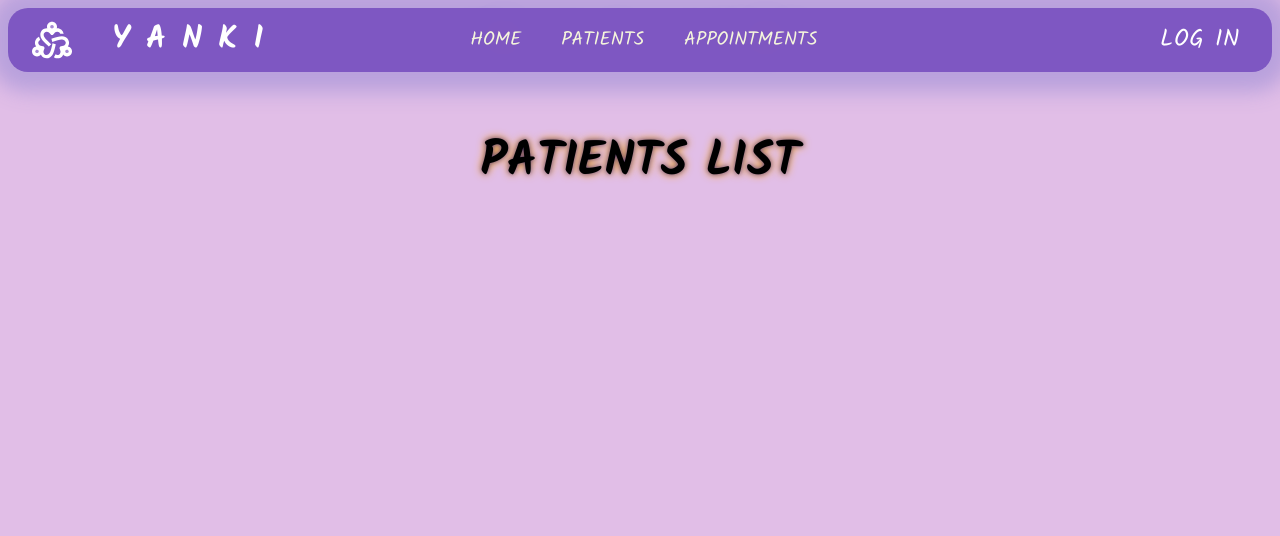
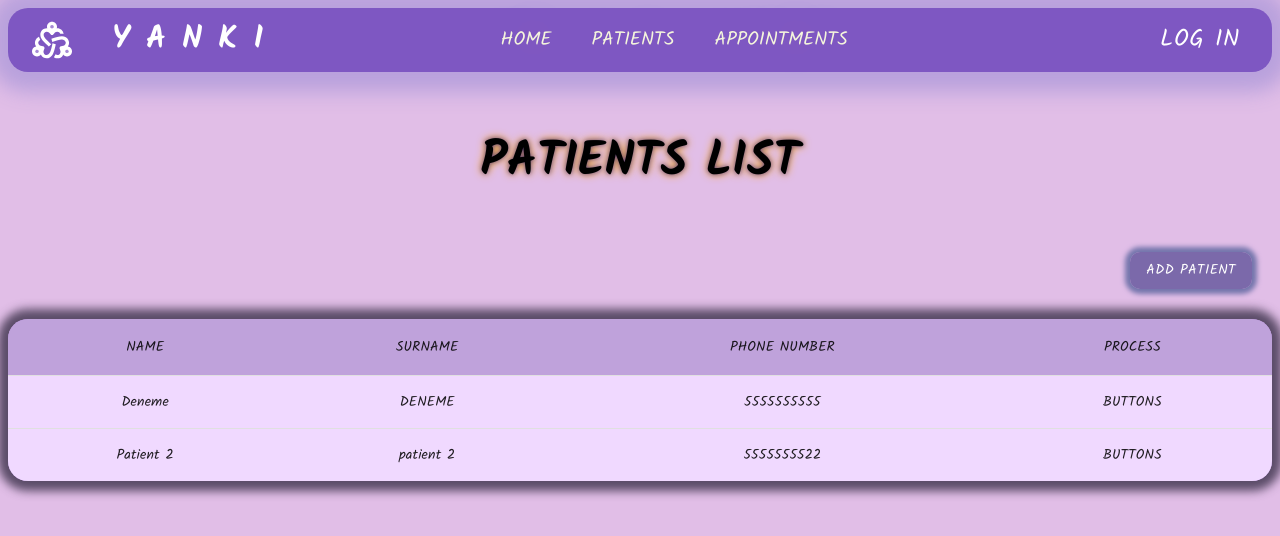
Before and after one commit to habibecee/PATIENT-REGISTRATION-APP, a React (Create React App) app: page /patients in a window 1280 px wide. Shown: the top 536 px of the page. Built offline with nearby package versions, Linux system fonts and the light colour scheme; data requests are answered from the project's data file.

Commit message:
appointment-and-patiens-pages-added

```diff
--- a/db.json
+++ b/db.json
@@ -10,7 +10,14 @@
         "surname": "DENEME",
         "phoneNumber" : 5555555555,
         "processIds" : [1 , 2]
-    }
+    },
+    { "id": 2,
+      "name": "Patient 2",
+      "surname": "patient 2",
+      "phoneNumber" : 5555555522,
+      "processIds" : [1 ]
+  }
+
     ],
     "process": [
         { "id": 1,
--- a/src/ASSETS/STYLES/GeneralStyle.css
+++ b/src/ASSETS/STYLES/GeneralStyle.css
@@ -1,3 +1,5 @@
+/* Header.js styles */
+
 .AppBar {
 	background-color: #7e57c2 !important;
 	box-shadow: 0 0 20px 20px #b39ddbe0 !important;
@@ -5,7 +7,7 @@
 }
 
 .NavbarLinkBox {
-	margin-left: -25%;
+	margin-left: -20%;
 	display: flex;
 	align-items: center;
 	justify-content: center;
@@ -39,8 +41,36 @@
 	color: black;
 }
 
+/* Patient.js & Home.js styles */
+
 .ListTableContainer {
 	background-color: #7e57c297;
 	box-shadow: 0 0 10px 10px #393049cc;
 	border-radius: 20px;
 }
+
+/* Patient.js styles */
+
+.AddBtn {
+	box-shadow: 0 0 5px 5px #7475ac !important;
+	background-color: #554994b8 !important;
+	transition: 1s ease !important;
+	color: #fff;
+	border-radius: 10px !important;
+}
+
+.AddBtn:hover {
+	background-color: #8e8fd1 !important;
+	box-shadow: 0 0 5px 5px #6c5eb5c0 !important;
+	color: black !important;
+}
+
+/* AddPatient.js styles */
+
+.formDiv {
+	display: flex;
+	flex-direction: column;
+	align-items: center;
+	justify-content: center;
+	gap: 20px;
+}
--- a/src/App.js
+++ b/src/App.js
@@ -3,6 +3,7 @@ import React from "react";
 import { BrowserRouter, Routes, Route } from "react-router-dom";
 import Home from "./PAGES/Home";
 import Patients from "./PAGES/Patients";
+import AddPatient from "./PAGES/AddPatient";
 
 function App() {
 	return (
@@ -10,6 +11,7 @@ function App() {
 			<Routes>
 				<Route path="/" element={<Home />} />
 				<Route path="/patients" element={<Patients />} />
+				<Route path="/add-patient" element={<AddPatient />} />
 			</Routes>
 		</BrowserRouter>
 	);
--- /dev/null
+++ b/src/COMPANENTS/Loading.js
@@ -0,0 +1,26 @@
+import React from "react";
+import Header from "./Header";
+import LoadingGif from "../ASSETS/IMAGES/Loading.gif";
+
+const Loading = (props) => {
+	return (
+		<div>
+			<Header />
+			<img
+				alt=""
+				src={LoadingGif}
+				style={{
+					width: "400px",
+					height: "400px",
+					display: "flex",
+					flexDirection: "column",
+					alignItems: "center",
+					justifyContent: "center",
+					marginLeft: "40%",
+				}}
+			/>
+		</div>
+	);
+};
+
+export default Loading;
--- /dev/null
+++ b/src/PAGES/AddPatient.js
@@ -0,0 +1,41 @@
+import React from "react";
+import Header from "../COMPANENTS/Header";
+import Loading from "../COMPANENTS/Loading";
+import Box from "@mui/material/Box";
+import TextField from "@mui/material/TextField";
+
+const AddPatient = (props) => {
+	return (
+		<div>
+			<Header />
+			<div className="PageName">
+				<h1> ADD NEW PATIENT </h1>
+			</div>
+			<Box
+				component="form"
+				sx={{
+					"& .MuiTextField-root": { m: 1, width: "40ch" },
+				}}
+				noValidate
+				autoComplete="off"
+			>
+				<div className="formDiv">
+					<div>
+						<TextField required id="outlined-required" label="NAME" />
+						<TextField required id="outlined-required" label="SURNAME" />
+					</div>
+					<div>
+						<TextField required id="outlined-required" label="PHONE NUMBER" />
+						<TextField
+							id="outlined-helperText"
+							label="NOTES"
+							helperText="Important Notes"
+						/>
+					</div>
+				</div>
+			</Box>
+		</div>
+	);
+};
+
+export default AddPatient;
--- a/src/PAGES/Home.js
+++ b/src/PAGES/Home.js
@@ -1,6 +1,7 @@
 import React, { useEffect, useState } from "react";
 import "../ASSETS/STYLES/GeneralStyle.css";
 import Header from "../COMPANENTS/Header";
+import Loading from "../COMPANENTS/Loading";
 import Table from "@mui/material/Table";
 import TableBody from "@mui/material/TableBody";
 import TableCell from "@mui/material/TableCell";
@@ -8,7 +9,6 @@ import TableContainer from "@mui/material/TableContainer";
 import TableHead from "@mui/material/TableHead";
 import TableRow from "@mui/material/TableRow";
 import axios from "axios";
-import Loading from "../ASSETS/IMAGES/Loading.gif";
 
 const Home = (props) => {
 	const [appointments, setAppointments] = useState(null);
@@ -30,26 +30,7 @@ const Home = (props) => {
 	}, []);
 
 	if (appointments === null || patients === null) {
-		return (
-			<div>
-				<Header />
-				<div className="PageName">
-					<h1> HOME </h1>
-				</div>
-				<img
-					src={Loading}
-					style={{
-						width: "300px",
-						height: "300px",
-						display: "flex",
-						flexDirection: "column",
-						alignItems: "center",
-						justifyContent: "center",
-						marginLeft: "40%",
-					}}
-				/>
-			</div>
-		);
+		return <Loading />;
 	}
 
 	return (
@@ -63,8 +44,8 @@ const Home = (props) => {
 					<TableHead sx={{ backgroundColor: "#BFA2DB" }}>
 						<TableRow>
 							<TableCell align="center"> DATE </TableCell>
-							<TableCell align="center"> PATIENT'S NAME </TableCell>
-							<TableCell align="center"> PATIENT'S SURNAME</TableCell>
+							<TableCell align="center"> NAME </TableCell>
+							<TableCell align="center"> SURNAME</TableCell>
 							<TableCell align="center">PHONE NUMBER </TableCell>
 							<TableCell align="center">PROCESS </TableCell>
 						</TableRow>
--- a/src/PAGES/Patients.js
+++ b/src/PAGES/Patients.js
@@ -1,13 +1,89 @@
-import React from "react";
+import "../ASSETS/STYLES/GeneralStyle.css";
+import React, { useEffect, useState } from "react";
+import { useNavigate } from "react-router-dom";
 import Header from "../COMPANENTS/Header";
+import Loading from "../COMPANENTS/Loading";
+import Table from "@mui/material/Table";
+import TableBody from "@mui/material/TableBody";
+import TableCell from "@mui/material/TableCell";
+import TableContainer from "@mui/material/TableContainer";
+import TableHead from "@mui/material/TableHead";
+import TableRow from "@mui/material/TableRow";
+
+import axios from "axios";
+import { Button } from "@mui/material";
 
 const Patients = (props) => {
+	const navigate = useNavigate();
+	const [patients, setPatients] = useState(null);
+	// useState() içinde; eğer bir input için kullanılacaksa boş string ('')
+	//  -çünkü inputun değeri genelde stringdir- vermek daha mantıklı iken,
+	//  bir dizi için kullanılacaksa ya boş dizi [] ya da null verilmelidir.
+	// Yani veri çekilecek işleme göre ayarlanmalı.
+
+	useEffect(() => {
+		axios
+			.get("http://localhost:3004/patient")
+			.then((res) => {
+				setPatients(res.data);
+			})
+			.catch((err) => console.log("patientErr", err));
+	}, []);
+
+	if (patients === null) {
+		return <Loading />;
+	}
+
 	return (
 		<div>
 			<Header />
 			<div className="PageName">
 				<h1> PATIENTS LIST </h1>
 			</div>
+			<div
+				style={{
+					display: "flex",
+					alignItems: "center",
+					justifyContent: "flex-end",
+					marginBottom: "30px",
+					marginRight: "20px",
+				}}
+			>
+				<Button
+					onClick={() => navigate("/add-patient")}
+					variant="contained"
+					className="AddBtn"
+				>
+					ADD PATIENT
+				</Button>
+			</div>
+			<TableContainer className="ListTableContainer">
+				<Table sx={{ minWidth: "650px" }} aria-label="simple table">
+					<TableHead sx={{ backgroundColor: "#BFA2DB" }}>
+						<TableRow>
+							<TableCell align="center"> NAME </TableCell>
+							<TableCell align="center"> SURNAME</TableCell>
+							<TableCell align="center">PHONE NUMBER </TableCell>
+							<TableCell align="center">PROCESS </TableCell>
+						</TableRow>
+					</TableHead>
+					<TableBody sx={{ backgroundColor: " #F0D9FF" }}>
+						{patients.map((patient) => {
+							return (
+								<TableRow
+									key={patient.id}
+									sx={{ "&:last-child td, &:last-child th": { border: 0 } }}
+								>
+									<TableCell align="center">{patient.name}</TableCell>
+									<TableCell align="center">{patient.surname}</TableCell>
+									<TableCell align="center">{patient.phoneNumber}</TableCell>
+									<TableCell align="center">BUTTONS</TableCell>
+								</TableRow>
+							);
+						})}
+					</TableBody>
+				</Table>
+			</TableContainer>
 		</div>
 	);
 };
```
